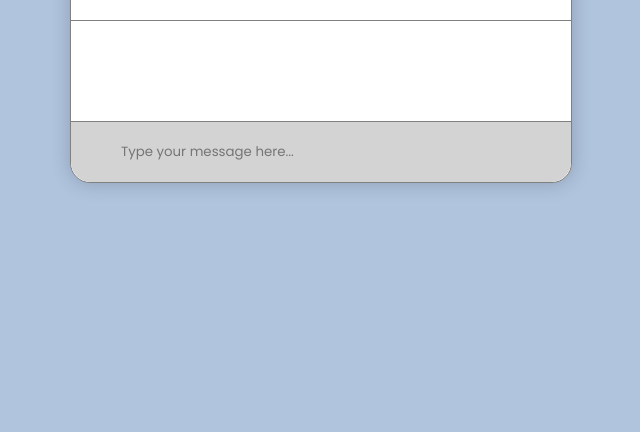
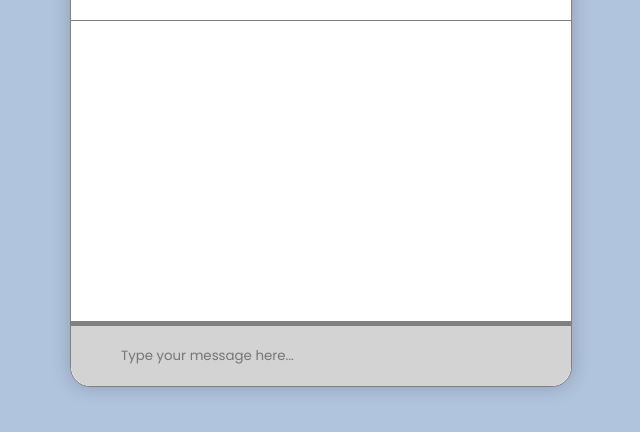
Before and after one commit to frances22-cloud/MedicalAssistant, a Flask app: page / in a window 1280 px wide. Shown: the part 201-633 px from the top of the page, without its empty margins (319-959 px from the left). Run offline with Flask 3, Linux system fonts and the light colour scheme; parts of the project's set-up code (start-up, migrations or seed data) failed here and were passed over.

Commit message:
modified index.html

```diff
--- a/MyBot/templates/index.html
+++ b/MyBot/templates/index.html
@@ -1,16 +1,13 @@
 <!DOCTYPE html>
 <html lang="en">
 <head>
-		<meta charset="UTF-8" />
-		<meta name="viewport" content="width=device-width, initial-scale=1.0" />
+    <meta charset="UTF-8">
+    <meta name="viewport" content="width=device-width, initial-scale=1.0">
     <title>MediBot | Personal Medical Assistant</title>
-		<link rel="icon" href="../images/favicon.png" type="image/png" />
-		<link rel="preconnect" href="https://fonts.googleapis.com" />
-		<link rel="preconnect" href="https://fonts.gstatic.com" crossorigin />
-		<link
-			href="https://fonts.googleapis.com/css2?family=Poppins:ital,wght@0,100;0,200;0,300;0,400;0,500;0,600;0,700;0,800;0,900;1,100;1,200;1,300;1,400;1,500;1,600;1,700;1,800;1,900&display=swap"
-			rel="stylesheet"
-		/>
+    <link rel="icon" href="{{ url_for('static', filename='../MyBot/images/favicon.png') }}" type="image/png">
+    <link rel="preconnect" href="https://fonts.googleapis.com">
+    <link rel="preconnect" href="https://fonts.gstatic.com" crossorigin>
+    <link href="https://fonts.googleapis.com/css2?family=Poppins:ital,wght@0,100;0,200;0,300;0,400;0,500;0,600;0,700;0,800;0,900;1,100;1,200;1,300;1,400;1,500;1,600;1,700;1,800&display=swap" rel="stylesheet">
     <style>
         body {
             font-family: "Poppins", sans-serif;
@@ -18,7 +15,6 @@
             margin: 0;
             padding: 0;
         }
-
         .container {
             width: 500px;
             background-color: white;
@@ -27,7 +23,6 @@
             border: 1px solid grey;
             border-radius: 20px;
         }
-
         .header {
             height: 100px;
             display: grid;
@@ -37,27 +32,45 @@
             display: flex;
             align-items: center;
         }
-
         .header img {
             height: 60px;
             padding-right: 50px;
         }
-
         .header-text {
             margin: 0;
             padding: 0;
         }
-
         .chat-container {
             width: 100%;
         }
-
         .chat-box {
             padding: 50px;
             overflow-y: scroll;
-				border-bottom: 1px solid grey;
+            border-bottom: 5px solid grey;
+            height: 200px;
         }
-
+        .message {
+            display: flex;
+            margin-bottom: 10px;
+        }
+        .message.user {
+            justify-content: flex-end;
+        }
+        .message.bot {
+            justify-content: flex-start;
+        }
+        .message p {
+            padding: 10px;
+            border-radius: 10px;
+            max-width: 70%;
+        }
+        .message.user p {
+            background-color: #e1ffc7;
+            text-align: right;
+        }
+        .message.bot p {
+            background-color: #c7e1ff;
+        }
         .input-box {
             font-family: "Poppins", sans-serif;
             width: 100%;
@@ -65,60 +78,48 @@
             margin: 0;
             padding: 20px 0;
             text-indent: 50px;
-				border: 0px;
+            border: 0;
             border-bottom-left-radius: 20px;
             border-bottom-right-radius: 20px;
         }
     </style>
 </head>
-
 <body>
     <div class="container">
         <div class="header">
-				<img src="../images/favicon.png" alt="icon" />
+            <img src="{{ url_for('static', filename='images/favicon.png') }}" alt="icon">
             <div class="header-text">
                 <h2>MediBot</h2>
                 <p>My Personal Medical Assistant</p>
             </div>
         </div>
-
         <div class="chat-container">
             <div class="chat-box" id="chat-box"></div>
-				<input
-					type="text"
-					id="user-input"
-					class="input-box"
-					placeholder="Type your message here..."
-				/>
+            <input type="text" id="user-input" class="input-box" placeholder="Type your message here...">
         </div>
+    </div>
+    <script>
+        document.getElementById('user-input').addEventListener('keypress', function (e) {
+            if (e.key === 'Enter') {
+                var userInput = this.value;
+                this.value = '';
+                var chatBox = document.getElementById('chat-box');
+                chatBox.innerHTML += '<div class="message user"><p><strong>You:</strong> ' + userInput + '</p></div>';
 
-			<script>
-				document
-					.getElementById("user-input")
-					.addEventListener("keypress", function (e) {
-						if (e.key === "Enter") {
-							var userInput = this.value;
-							this.value = "";
-							var chatBox = document.getElementById("chat-box");
-							chatBox.innerHTML +=
-								"<p><strong>You:</strong> " + userInput + "</p>";
-
-							fetch("/get", {
-								method: "POST",
+                fetch('/get', {
+                    method: 'POST',
                     headers: {
-									"Content-Type": "application/x-www-form-urlencoded",
+                        'Content-Type': 'application/x-www-form-urlencoded'
                     },
-								body: "msg=" + userInput,
+                    body: 'msg=' + userInput
                 })
-								.then((response) => response.json())
-								.then((data) => {
-									chatBox.innerHTML +=
-										"<p><strong>Bot:</strong> " + data.response + "</p>";
+                .then(response => response.json())
+                .then(data => {
+                    chatBox.innerHTML += '<div class="message bot"><p><strong>Bot:</strong> ' + data.response + '</p></div>';
                     chatBox.scrollTop = chatBox.scrollHeight;
                 });
             }
         });
     </script>
-		</div>
 </body>
 </html>
```
Lines whose indentation alone changed are shown as unchanged.
